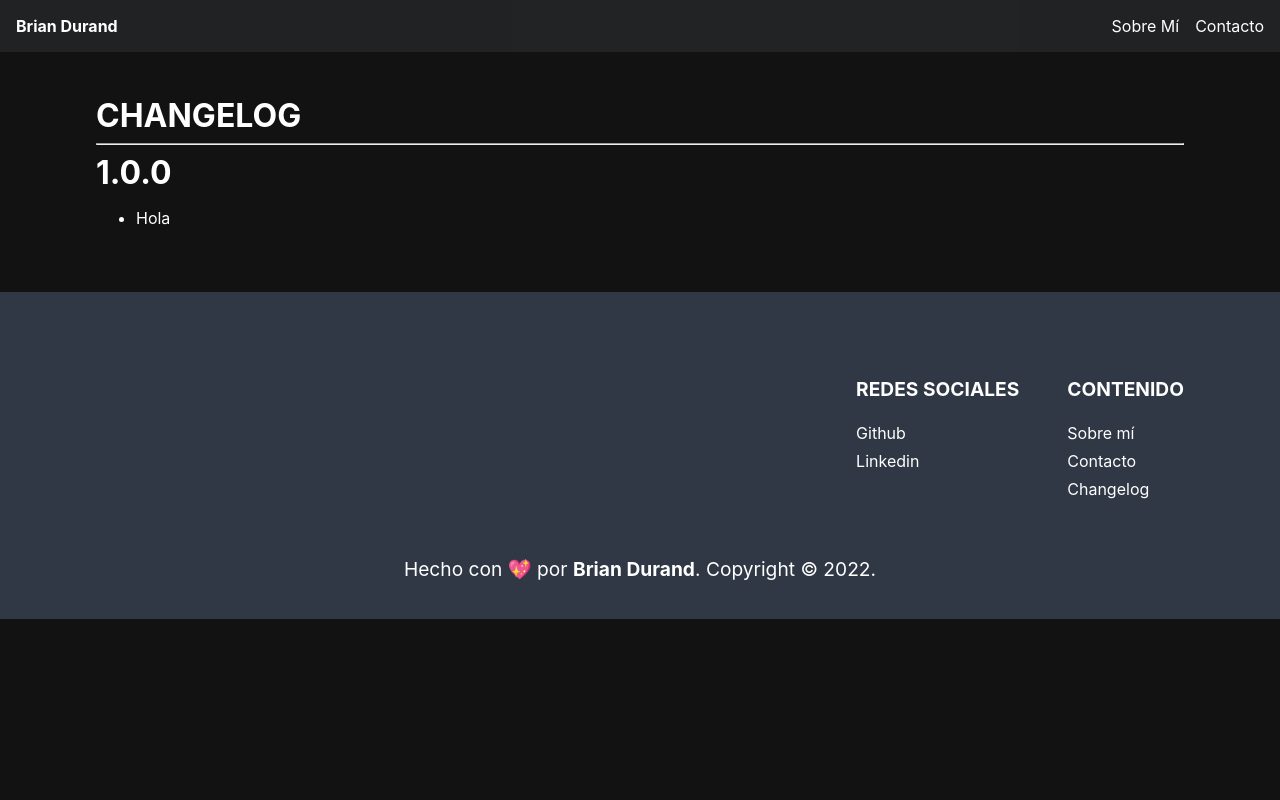
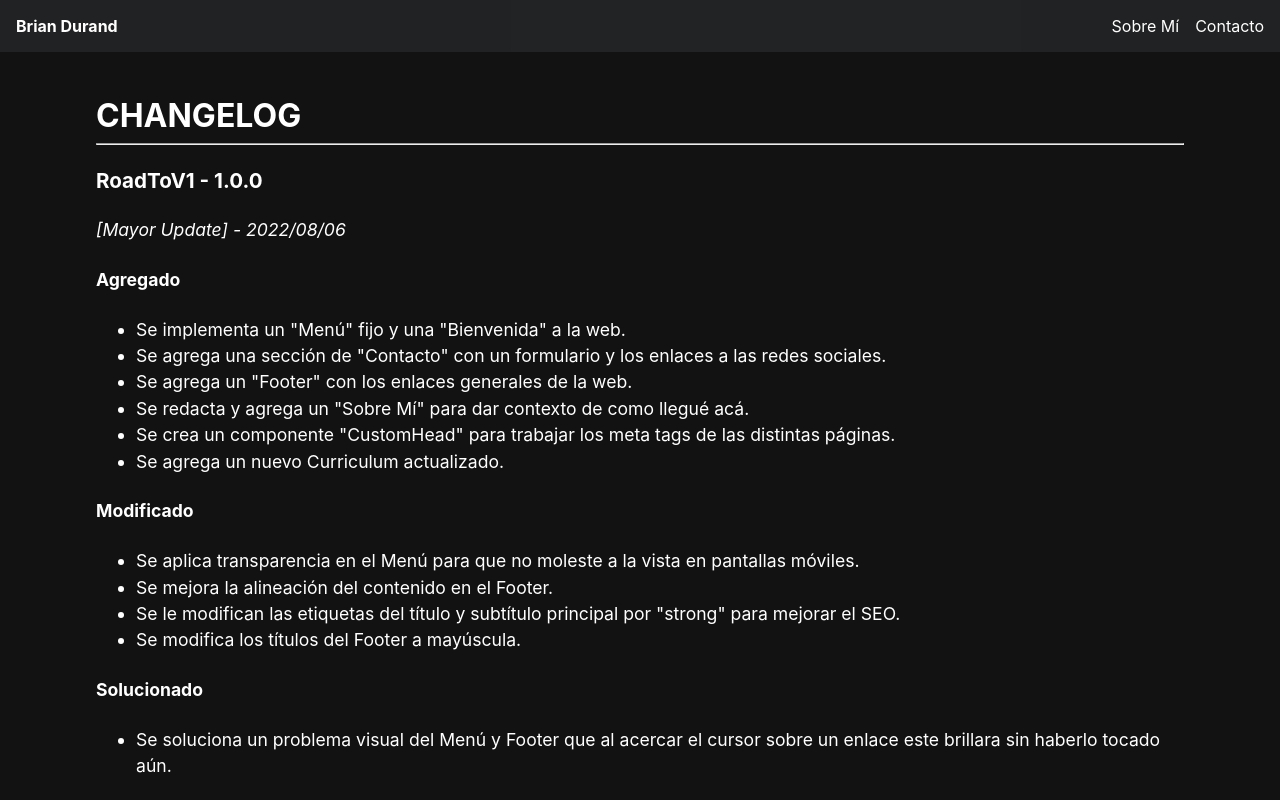
Before and after one commit to Alfacoy/D-Portafolio, a Next.js app: page /changelog in a window 1280 px wide. Shown: the top 800 px of the page. Built offline with nearby package versions, Linux system fonts and the light colour scheme.

Commit message:
[Add] Changelog

```diff
--- a/pages/changelog.jsx
+++ b/pages/changelog.jsx
@@ -1,4 +1,5 @@
 import CustomHead from "../components/CustomHead";
+import style from '../styles/Changelog.module.css';
 
 export default function Home() {
     return (
@@ -7,10 +8,28 @@ export default function Home() {
             <article className="g_container">
                 <h1 className="g_title">Changelog</h1>
                 <hr />
-                <section>
-                    <h3 className="g_title">1.0.0</h3>
+                <section className={style.changelog}>
+                    <h3><a>RoadToV1</a> - 1.0.0</h3>
+                    <i>[Mayor Update] - 2022/08/06</i>
+                    <h4>Agregado</h4>
                     <ul>
-                        <li>Hola</li>
+                        <li>Se implementa un "Menú" fijo y una "Bienvenida" a la web.</li>
+                        <li>Se agrega una sección de "Contacto" con un formulario y los enlaces a las redes sociales.</li>
+                        <li>Se agrega un "Footer" con los enlaces generales de la web.</li>
+                        <li>Se redacta y agrega un "Sobre Mí" para dar contexto de como llegué acá.</li>
+                        <li>Se crea un componente "CustomHead" para trabajar los meta tags de las distintas páginas.</li>
+                        <li>Se agrega un nuevo Curriculum actualizado.</li>
+                    </ul>
+                    <h4>Modificado</h4>
+                    <ul>
+                        <li>Se aplica transparencia en el Menú para que no moleste a la vista en pantallas móviles.</li>
+                        <li>Se mejora la alineación del contenido en el Footer.</li>
+                        <li>Se le modifican las etiquetas del título y subtítulo principal por "strong" para mejorar el SEO.</li>
+                        <li>Se modifica los títulos del Footer a mayúscula.</li>
+                    </ul>
+                    <h4>Solucionado</h4>
+                    <ul>
+                        <li>Se soluciona un problema visual del Menú y Footer que al acercar el cursor sobre un enlace este brillara sin haberlo tocado aún.</li>
                     </ul>
                 </section>
             </article>
--- /dev/null
+++ b/styles/Changelog.module.css
@@ -0,0 +1,4 @@
+.changelog {
+    font-size: 1.1rem;
+    line-height: 1.5;
+}
```
Also changed, not shown: 1 other file (tests, documents, lock files or other folders).
